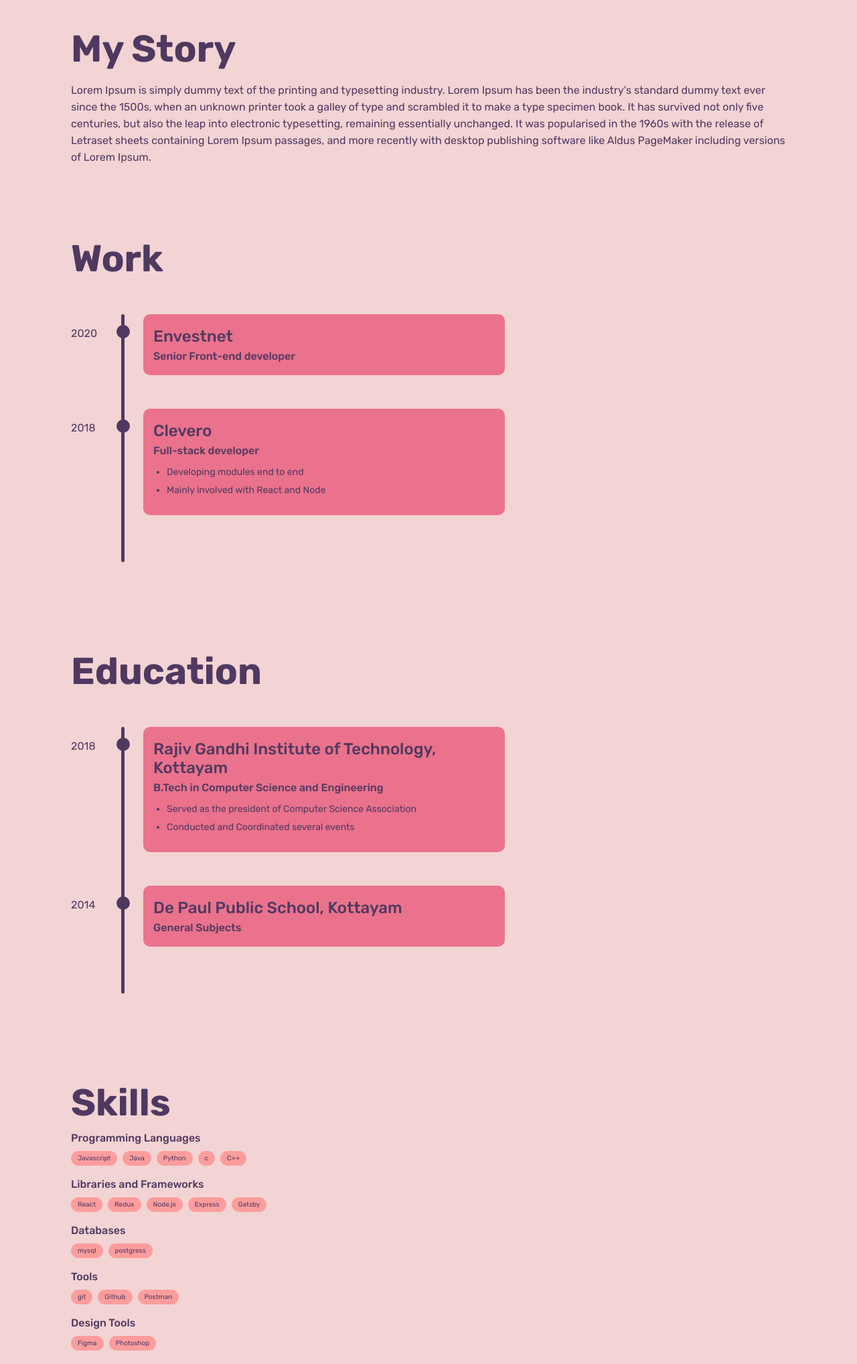
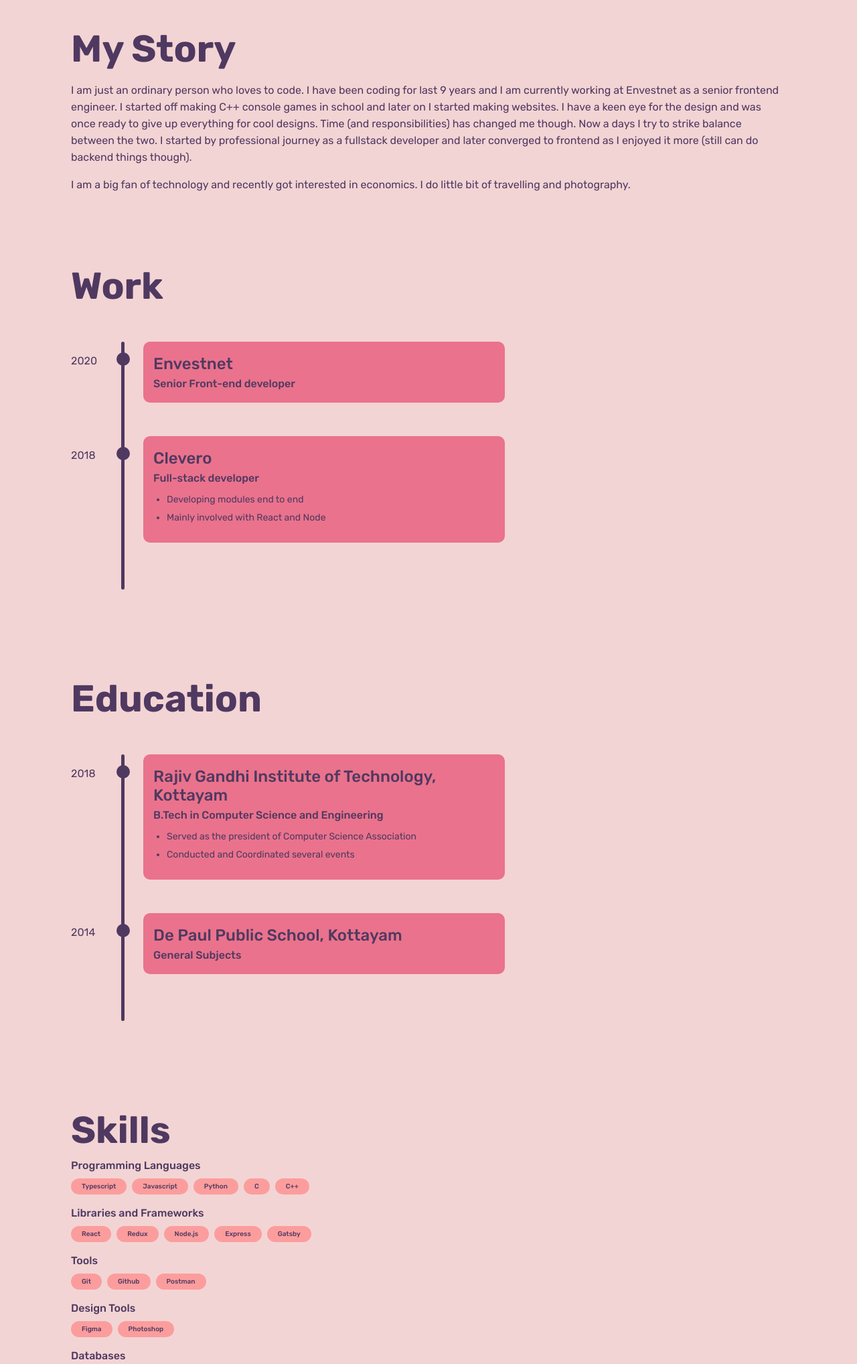
Before and after one commit to gintu/gintu.github.io, a Gatsby site: page / in a window 1280 px wide. Shown: the part 760-2796 px from the top of the page at 67% size. Built offline with nearby package versions, Linux system fonts and the light colour scheme; Gatsby itself is replaced by a stand-in of ours.

Commit message:
update content

```diff
--- a/src/components/chips/chips.js
+++ b/src/components/chips/chips.js
@@ -3,7 +3,9 @@ import React from "react";
 export default function Chips({ content }) {
   return (
     <>
-      <div className="chips">{content}</div>
+      <div className="chips">
+        <p>{content}</p>
+      </div>
     </>
   );
 }
--- a/src/components/chips/chips.scss
+++ b/src/components/chips/chips.scss
@@ -6,3 +6,10 @@
     margin: 0px 8px 8px 0px;
 
 }
+.chips p{
+line-height: 2px;
+margin: 3px;
+padding: 3px;
+font-size: 1rem;
+font-weight: 500;
+}
--- a/src/sections/footer/footer.js
+++ b/src/sections/footer/footer.js
@@ -9,20 +9,24 @@ export default function Footer() {
         </div>
         <div className="footer-div-2">
           <h3 className="Title">Contact</h3>
-          <a>gintutom@gmail.com</a>
+          <a href="https://mail.google.com/mail/?view=cm&fs=1&tf=1&to=gintutom@gmail.com">
+            gintutom@gmail.com
+          </a>
         </div>
         <div className="footer-div-3">
           <h3 className="Title">Connect</h3>
-          <a>linedin</a>
-          <a>twitter</a>
-          <a>github</a>
+          <a href="https://in.linkedin.com/in/gintu-tom-080b2899">Linkedin</a>
+          <a href="https://www.facebook.com/gintu.tom/">Facebook</a>
+          <a href="https://twitter.com/gintutom">Twitter</a>
+          <a href="https://github.com/gintu">Github</a>
         </div>
         <div className="footer-div-4">
           <h3 className="Title">Content</h3>
-          <a>home</a>
-          <a>about</a>
-          <a>work</a>
-          <a>projects</a>
+          <a>Home</a>
+          <a>About</a>
+          <a>Work</a>
+          <a>Education</a>
+          <a>Projects</a>
         </div>
       </div>
       <p className="bottom-text">Designed and built with love by gintu ©2021</p>
--- a/src/sections/footer/footer.scss
+++ b/src/sections/footer/footer.scss
@@ -27,7 +27,7 @@
 }
 
 .footer-grid a{
-  text-decoration: underline;
+  text-decoration: none ;
   display: block;
   cursor: pointer;
   line-height: 3rem;
--- a/src/sections/home/home.js
+++ b/src/sections/home/home.js
@@ -25,7 +25,7 @@ export default function Home() {
         </h3>
       </div>
       <h1 className="home-h1">I' am Gintu Tom</h1>
-      <h2 className="home-h2">developer, designer</h2>
+      <h2 className="home-h2">Program writer @ Envestnet</h2>
       <div className="icons-container">
         <a href="https://in.linkedin.com/in/gintu-tom-080b2899" target="_blank">
           <img src={linkedin} alt={"linkedin"} />
--- a/src/sections/projects/projectsList.js
+++ b/src/sections/projects/projectsList.js
@@ -1,45 +1,51 @@
 const list = [
   {
-    title: "first project",
+    title: "Engage",
     description:
-      "react-spring is a spring-physics based spring-physics based animation library that react-spring is a spring-physic sspring-physics based animation library that react-spring is a spring-physics animation library that should cover most of your UI related animation needs. It gives you tools flexible enough to confidently cast your ideas into moving interfaces.",
-    tools: ["react", "gatsby", "php", "spring", "jvascrpt", "typescrpt"],
+      "Online HR management platform for small and medium sized businesses.Offers onboarding tools,time tracking,performance management,expense management,leave management etc. ",
+    tools: ["React", "Express", "Postgress"],
+    link: "https://google.com",
+  },
+
+  {
+    title: "Cryptoassets",
+    description:
+      "A web platform to speedup,secure and transparentize the transaction of assets, implemented using Ethereum blockchain",
+    tools: ["HTML", "CSS", "Javascript", "Solidity"],
     link: "https://google.com",
   },
   {
-    title: "first project",
+    title: "Share My Ride",
     description:
-      "react-spring is a spring-physics based animation library that should cover most of your UI related animation needs. It gives you tools flexible enough to confidently cast your ideas into moving interfaces.",
-    tools: ["react", "gatsby", "php", "spring", "jvascrpt", "typescrpt"],
+      "A web application enabling users to share empty seats of rides more easily. The system allows users to book for an existing ride or create a ride.Security is ensured by google authenticator.",
+    tools: [
+      "HTML",
+      "CSS",
+      "Javascript",
+      "PHP",
+      "MySQL",
+      "Google Authenticator",
+    ],
     link: "https://google.com",
   },
   {
-    title: "first project",
+    title: "StitchIt",
     description:
-      "react-spring is a spring-physics based animation library that should cover most of your UI related animation needs. It gives you tools flexible enough to confidently cast your ideas into moving interfaces.",
-    tools: ["react", "gatsby", "php", "spring", "jvascrpt", "typescrpt"],
+      "A webapp for aggregation of tailors built as a part of Angelhack",
+    tools: ["HTML", "CSS", "Javascript", "PHP", "MySQL"],
     link: "https://google.com",
   },
   {
-    title: "first project",
-    description:
-      "react-spring is a spring-physics based animation library that react-spring is a spring-physics based animation library that should cover most of your UI related animation needs. It gives you tools flexible enough to confidently cast your ideas into moving interfaces.",
-    tools: ["react", "gatsby", "php", "spring", "jvascrpt", "typescrpt"],
-    link: "https://google.com",
+    title: "Remembro",
+    description: "A card game built with React",
+    tools: ["React", "CSS", "PWA"],
+    link: "https://remembro.ml",
   },
   {
-    title: "first project",
-    description:
-      "react-spring is a spring-physics based animation library that should cover most of your UI related animation needs. It gives you tools flexible enough to confidently cast your ideas into moving interfaces.",
-    tools: ["react", "gatsby", "php", "spring", "jvascrpt", "typescrpt"],
-    link: "https://google.com",
-  },
-  {
-    title: "first project",
-    description:
-      "react-spring is a spring-physics based animation library that should cover most of your UI related animation needs. It gives you tools flexible enough to confidently cast your ideas into moving interfaces.",
-    tools: ["react", "gatsby", "php", "spring", "jvascrpt", "typescrpt"],
-    link: "https://google.com",
+    title: "Drunkard",
+    description: "A webapp to mix drinks in Vue.js",
+    tools: ["Vue"],
+    link: "https://github.com/gintu/drunkard",
   },
 ];
 export default list;
--- a/src/sections/skills/skillList.js
+++ b/src/sections/skills/skillList.js
@@ -1,24 +1,25 @@
 const set = [
   {
     title: "Programming Languages",
-    content: ["Javascript", "Java", "Python", "c", "C++"],
+    content: ["Typescript", "Javascript", "Python", "C", "C++"],
   },
   {
     title: "Libraries and Frameworks",
     content: ["React", "Redux", "Node.js", "Express", "Gatsby"],
   },
-  {
-    title: "Databases",
-    content: ["mysql", "postgress"],
-  },
+
   {
     title: "Tools",
-    content: ["git", "Github", "Postman"],
+    content: ["Git", "Github", "Postman"],
   },
   {
     title: "Design Tools",
     content: ["Figma", "Photoshop"],
   },
+  {
+    title: "Databases",
+    content: ["Mysql", "Postgress"],
+  },
 ];
 
 export default set;
--- a/src/sections/story/story.js
+++ b/src/sections/story/story.js
@@ -9,15 +9,19 @@ export default function story() {
       {/* <Underline width="200px" /> */}
       <div>
         <p>
-          Lorem Ipsum is simply dummy text of the printing and typesetting
-          industry. Lorem Ipsum has been the industry's standard dummy text ever
-          since the 1500s, when an unknown printer took a galley of type and
-          scrambled it to make a type specimen book. It has survived not only
-          five centuries, but also the leap into electronic typesetting,
-          remaining essentially unchanged. It was popularised in the 1960s with
-          the release of Letraset sheets containing Lorem Ipsum passages, and
-          more recently with desktop publishing software like Aldus PageMaker
-          including versions of Lorem Ipsum.
+          I am just an ordinary person who loves to code. I have been coding for
+          last 9 years and I am currently working at Envestnet as a senior
+          frontend engineer. I started off making C++ console games in school
+          and later on I started making websites. I have a keen eye for the
+          design and was once ready to give up everything for cool designs. Time
+          (and responsibilities) has changed me though. Now a days I try to
+          strike balance between the two. I started by professional journey as a
+          fullstack developer and later converged to frontend as I enjoyed it
+          more (still can do backend things though).
+        </p>
+        <p>
+          I am a big fan of technology and recently got interested in economics.
+          I do little bit of travelling and photography.
         </p>
       </div>
     </section>
```
